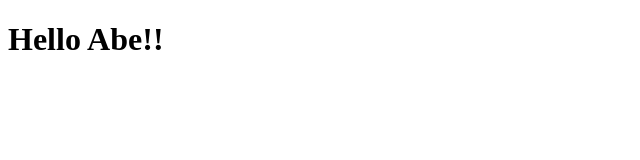
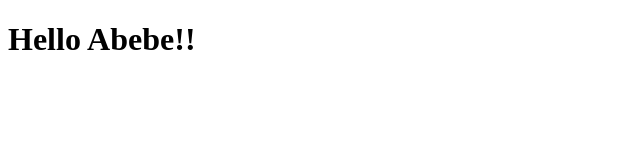
Before and after one commit to getahunabr/james, a plain HTML site: page index.html in a window 1280 px wide. Shown: the full height of the page, 0-640 px from the left. Drawn offline with Linux system fonts and the light colour scheme.

Commit message:
updated name

```diff
--- a/index.html
+++ b/index.html
@@ -6,6 +6,6 @@
     <title>Hello Abe</title>
   </head>
   <body>
-    <h1>Hello Abe!!</h1>
+    <h1>Hello Abebe!!</h1>
   </body>
 </html>
```
